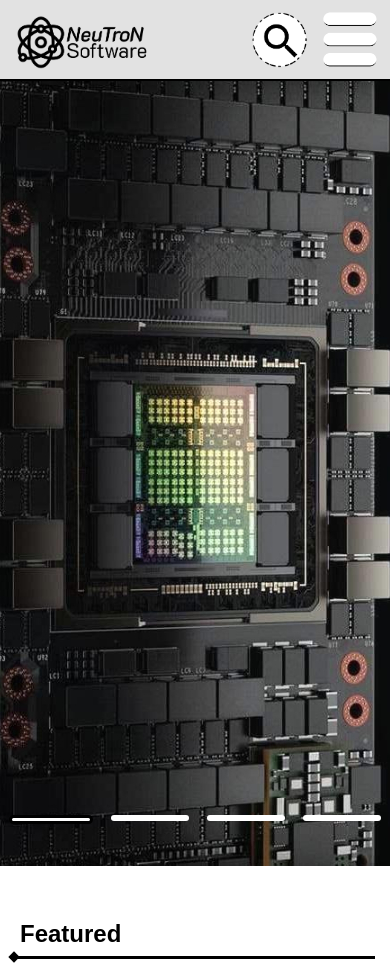
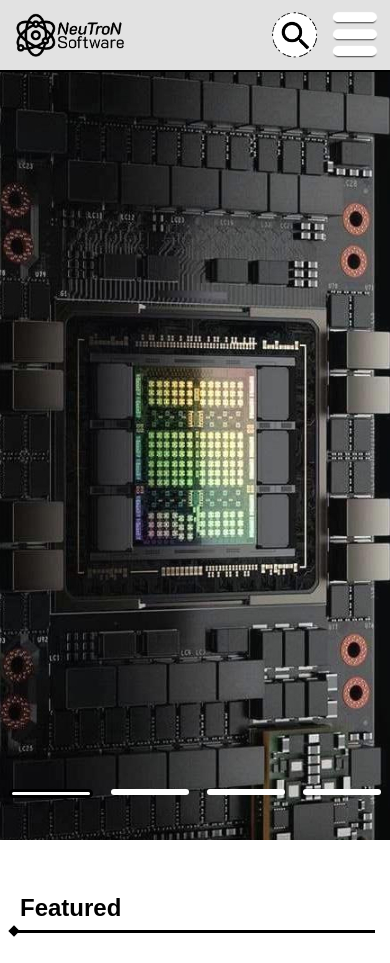
Before and after one commit to IN3uTroNI/IN3uTroNI.github.io, a plain HTML site: page index.html in a window 390 px wide. After the commit the page ends 937 px from the top, so only its background shows below. Drawn offline with Linux system fonts and the light colour scheme.

Commit message:
Update style.css

```diff
--- a/style.css
+++ b/style.css
@@ -15,20 +15,25 @@ body {
     margin: 0px;
     padding: 10px;
     border-bottom: 2px solid black;
-    height: 7svh;
+    height: auto;
     align-content: center;
 }
 
 nav ul :first-child  {
-    height: 60px;
+    height: 50px;
     width: auto;
     margin-left: 0px;
     margin-right: auto;
 }
 
 nav ul li img {
-    height: 60px;
-    width: 60px;
+    height: auto;
+    width: auto;
+    align-self: center;
+}
+
+nav {
+    align-items: center;
 }
 
 nav ul {
@@ -41,12 +46,15 @@ nav ul {
 }
 
 nav ul li {
+    height: 50px;
+    margin: 0;
+    padding: 0;
     margin-left: 10px;
 }
 
 #main_slider img{
     width: 100svw;
-    height: 93svh;
+    height: 91svh;
     object-fit: none;
     object-position: center;
 }
```
